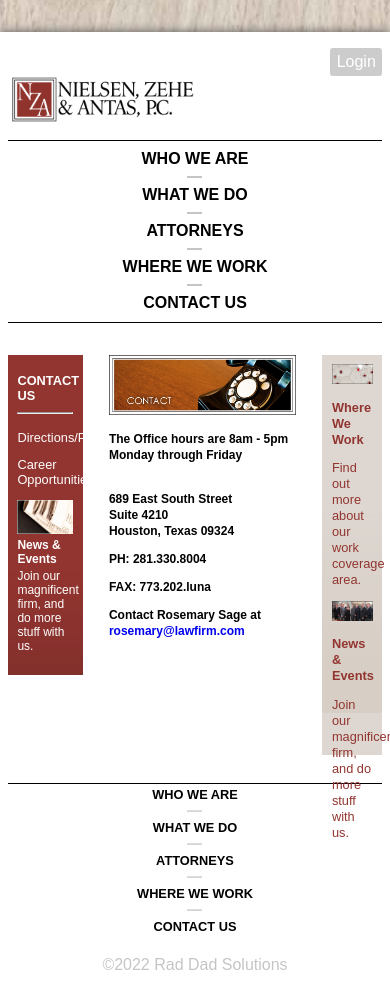
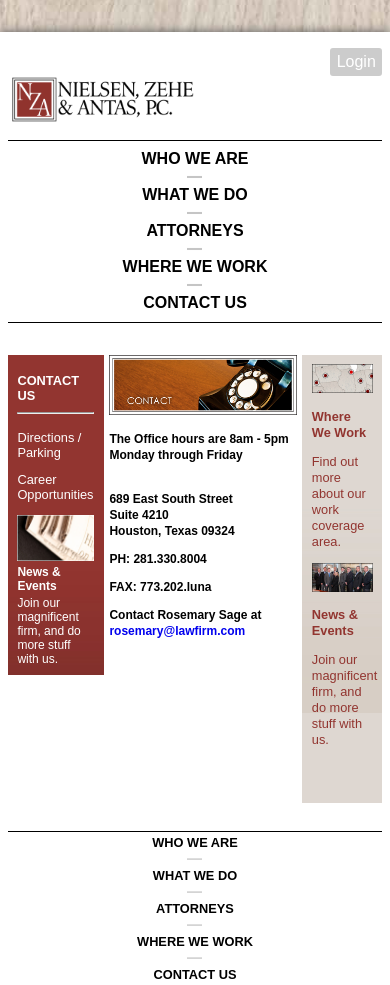
Before and after one commit to jgottlieb22/Law-Firm-Website-Backup, a plain HTML site: page contact.html in a window 390 px wide. Shown: the top 985 px of the page. Drawn offline with Linux system fonts and the light colour scheme.

Commit message:
finalize website

```diff
--- a/css/attorney.css
+++ b/css/attorney.css
@@ -16,7 +16,7 @@
     width: 100%;
     color: white;
     font-family: Arial, Helvetica, sans-serif;
-    height: 23rem;
+    height: 26rem;
 }
 
 .sidebar-container {
--- a/css/contact.css
+++ b/css/contact.css
@@ -9,9 +9,13 @@
     height: 20rem;
 }
 
+@media only screen and (max-width: 500px) {
+    .sidebar-left {min-width: 6rem}}
+
 .sidebar-left-container {
     padding: .6rem;
 }
+
 
 .sidebar-left-container h1 {
     font-size: 0.8rem;
@@ -79,10 +83,14 @@
     width: 100%;
     color:#923530;
     font-family: Arial, Helvetica, sans-serif;
-    height: 25rem;
+    height: 27rem;
     font-size: .8rem;
     font-family: Arial, Helvetica, sans-serif;
 }
+
+@media only screen and (max-width: 500px) {
+    .sidebar-right {height: 28rem; min-width: 5rem;
+    }}
 
 .sidebar-right-container {
     padding: .6rem;
--- a/css/where-we-work.css
+++ b/css/where-we-work.css
@@ -12,6 +12,7 @@
     color: white;
     font-family: Arial, Helvetica, sans-serif;
     min-width: 10.1rem;
+    height: 25rem;
 
 }
 
@@ -81,6 +82,9 @@ p {margin: 0px;
     font-size: .8rem;
 }
 
+@media only screen and (max-width: 500px) {
+    .location {display: block;}}
+
 .location-hl {
     color: #CCC;
 }
```
Also changed, not shown: contact.html (+1 -1 lines).
